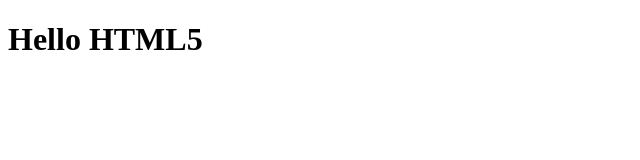
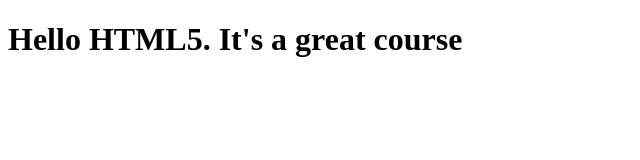
Before and after one commit to rejeanchamberland/html-course, a plain HTML site: page site/index.html in a window 1280 px wide. Shown: the whole page, without its empty margins (0-640 px from the left). Drawn offline with Linux system fonts and the light colour scheme.

Commit message:
Small addition to our page content.

```diff
--- a/site/index.html
+++ b/site/index.html
@@ -4,6 +4,6 @@
 	<title>Hello HTML5</title>
 </head>
 <body>
-<h1>Hello HTML5</h1>
+<h1>Hello HTML5. It's a great course</h1>
 </body>
 </html>
```
